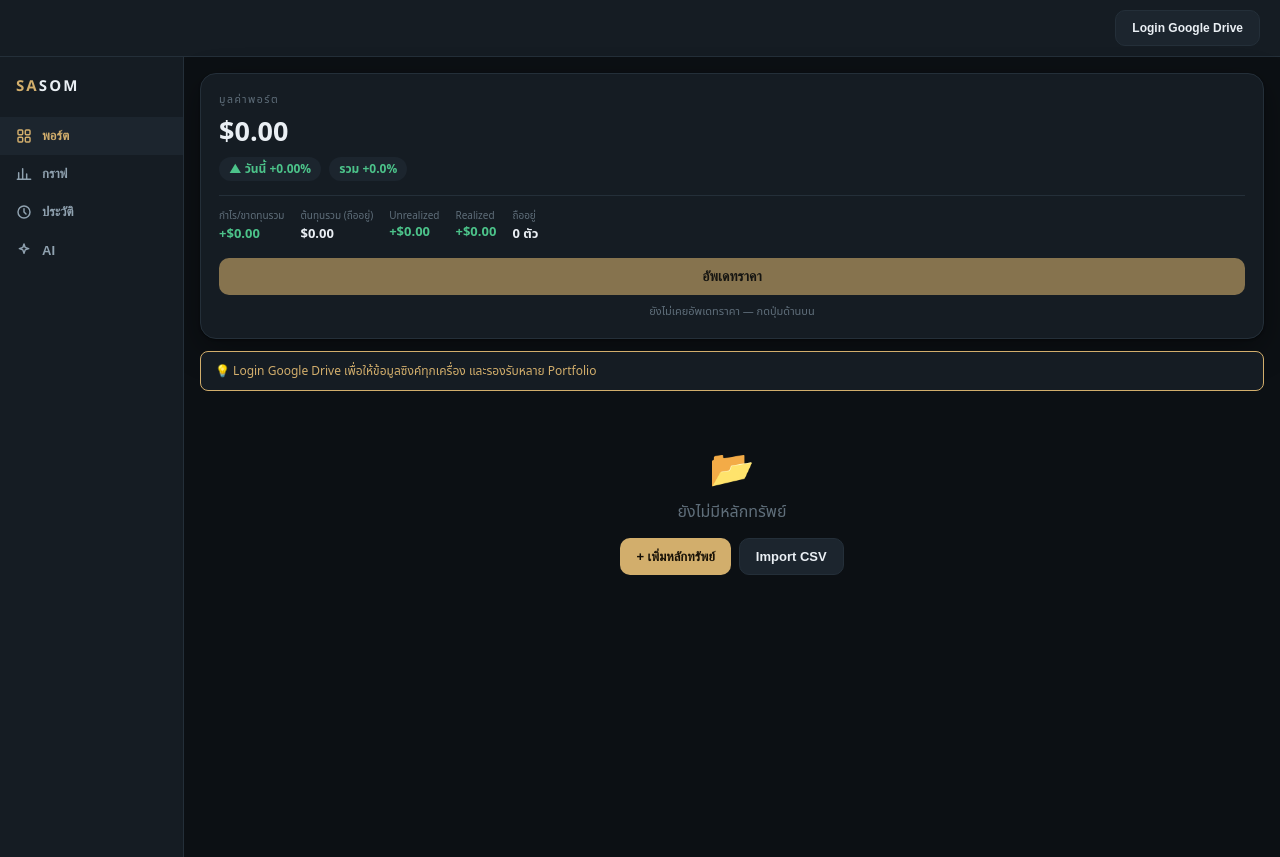
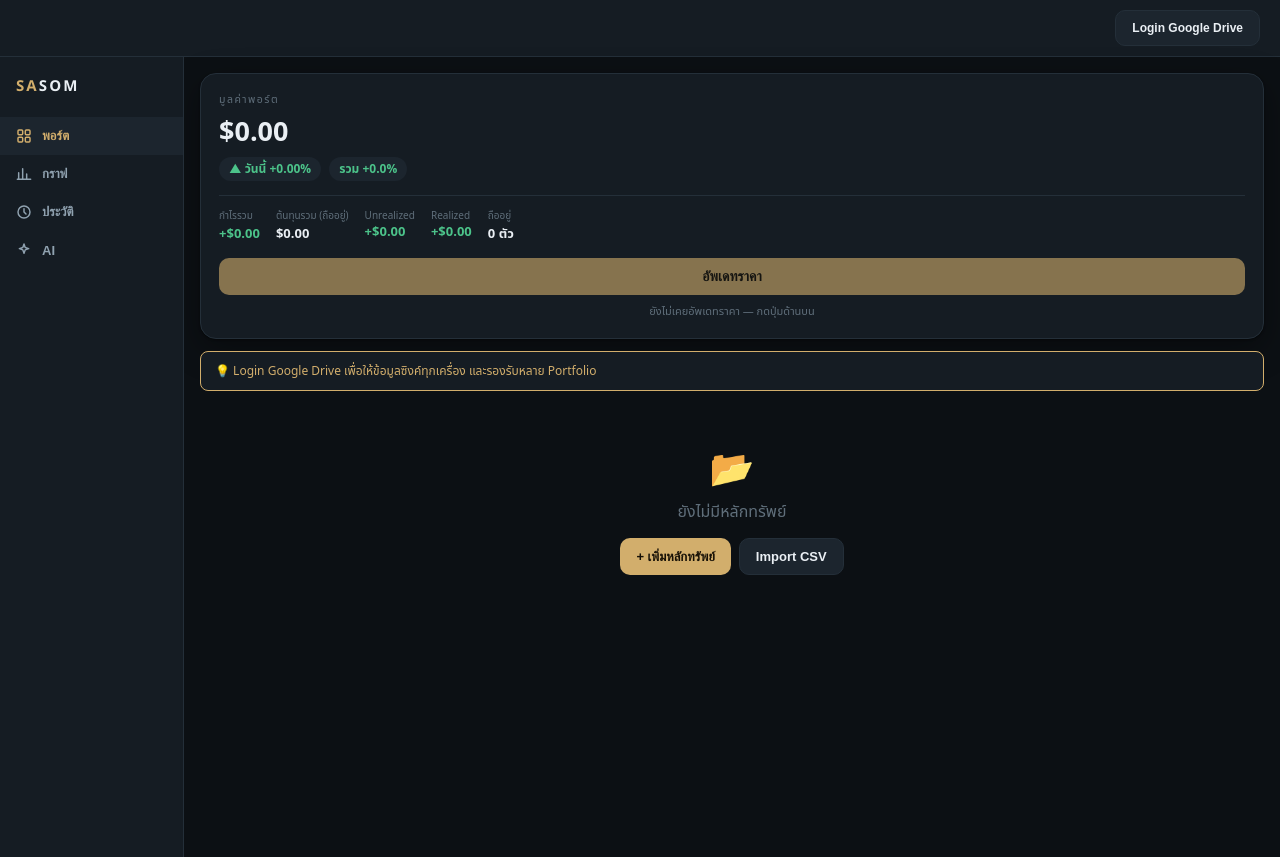
Before and after one commit to nattachai290/stock-us, a Next.js app: page / in a window 1280 px wide. Built offline with nearby package versions, Linux system fonts and the light colour scheme.

Commit message:
Home: label total P&L 'กำไรรวม' when positive, 'ขาดทุนรวม' when negative

```diff
--- a/app/page.tsx
+++ b/app/page.tsx
@@ -1055,7 +1055,7 @@ export default function App() {
               </div>
               <div style={{display:"flex",gap:16,marginTop:14,paddingTop:12,borderTop:"1px solid var(--line)",flexWrap:"wrap"}}>
                 <div>
-                  <div style={{fontSize:10,color:"var(--faint)"}}>กำไร/ขาดทุนรวม</div>
+                  <div style={{fontSize:10,color:"var(--faint)"}}>{(pnl+totalRealizedAll)>=0?"กำไรรวม":"ขาดทุนรวม"}</div>
                   <div style={{fontSize:13,fontWeight:700,color:pc(pnl+totalRealizedAll)}}>{(pnl+totalRealizedAll)>=0?"+":""}${(pnl+totalRealizedAll).toLocaleString("en",{minimumFractionDigits:2,maximumFractionDigits:2})}</div>
                 </div>
                 <div>
```
